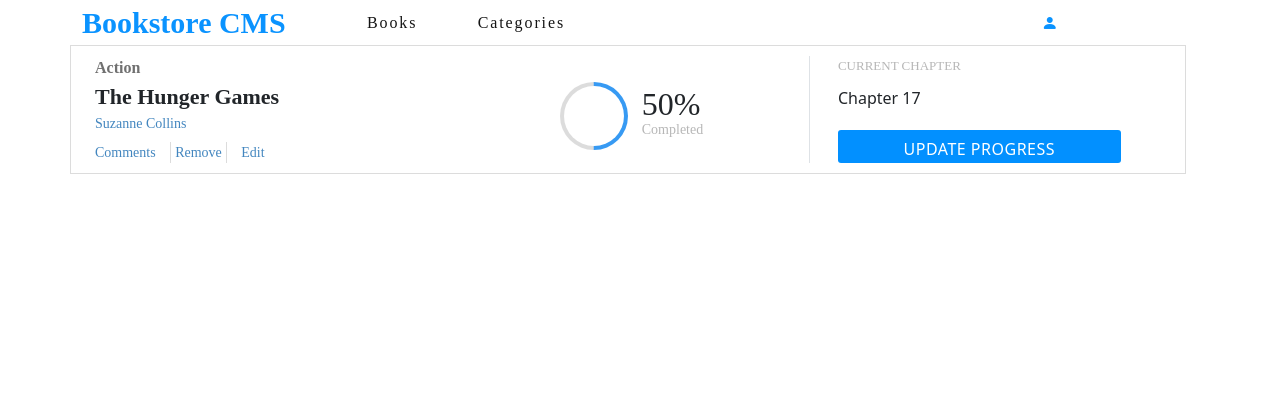
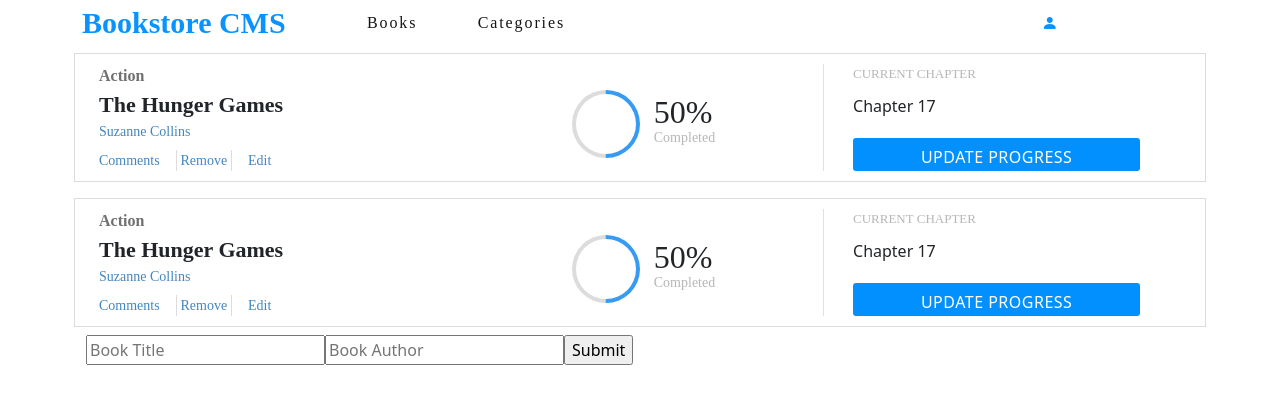
Before and after one commit to tacodtripe/react-bookstore, a React (Create React App) app: page / in a window 1280 px wide. Shown: the top 404 px of the page. Built offline with nearby package versions, Linux system fonts and the light colour scheme.

Commit message:
add form component

```diff
--- a/package.json
+++ b/package.json
@@ -11,6 +11,7 @@
     "react": "^17.0.2",
     "react-bootstrap": "^2.0.3",
     "react-dom": "^17.0.2",
+    "react-hook-form": "^7.22.1",
     "react-redux": "^7.2.6",
     "react-router-dom": "^6.1.1",
     "react-scripts": "5.0.0",
--- /dev/null
+++ b/src/components/addBookForm.js
@@ -0,0 +1,21 @@
+/* eslint-disable react/jsx-props-no-spreading */
+import React from 'react';
+import { useForm } from 'react-hook-form';
+
+export default function AddBookForm() {
+  const {
+    register, handleSubmit, formState: { errors },
+  } = useForm();
+
+  const onSubmit = (data) => console.log(data);
+
+  return (
+    <form onSubmit={handleSubmit(onSubmit)}>
+      <input placeholder="Book Title" {...register('title', { required: true })} />
+      {errors.title && <span>This field is required</span>}
+      <input placeholder="Book Author" {...register('author', { required: true })} />
+      {errors.author && <span>This field is required</span>}
+      <input type="submit" />
+    </form>
+  );
+}
--- a/src/components/book.js
+++ b/src/components/book.js
@@ -2,7 +2,7 @@ import './book.css';
 
 export default function Book() {
   return (
-    <div className="row bookContainer">
+    <div className="col-12 row bookContainer my-2">
       <div className="col-4 col-md-4">
         <p className="bookGenre">Action</p>
         <p className="bookTitle">The Hunger Games</p>
--- a/src/components/bookList.js
+++ b/src/components/bookList.js
@@ -1,9 +1,12 @@
 import Book from './book';
+import AddBookForm from './addBookForm';
 
 export default function BookList() {
   return (
-    <main className="col-12 row justify-content-center">
+    <main className="row justify-content-center px-1">
       <Book />
+      <Book />
+      <AddBookForm />
     </main>
   );
 }
```
Also changed, not shown: 1 other file (tests, documents, lock files or other folders).
